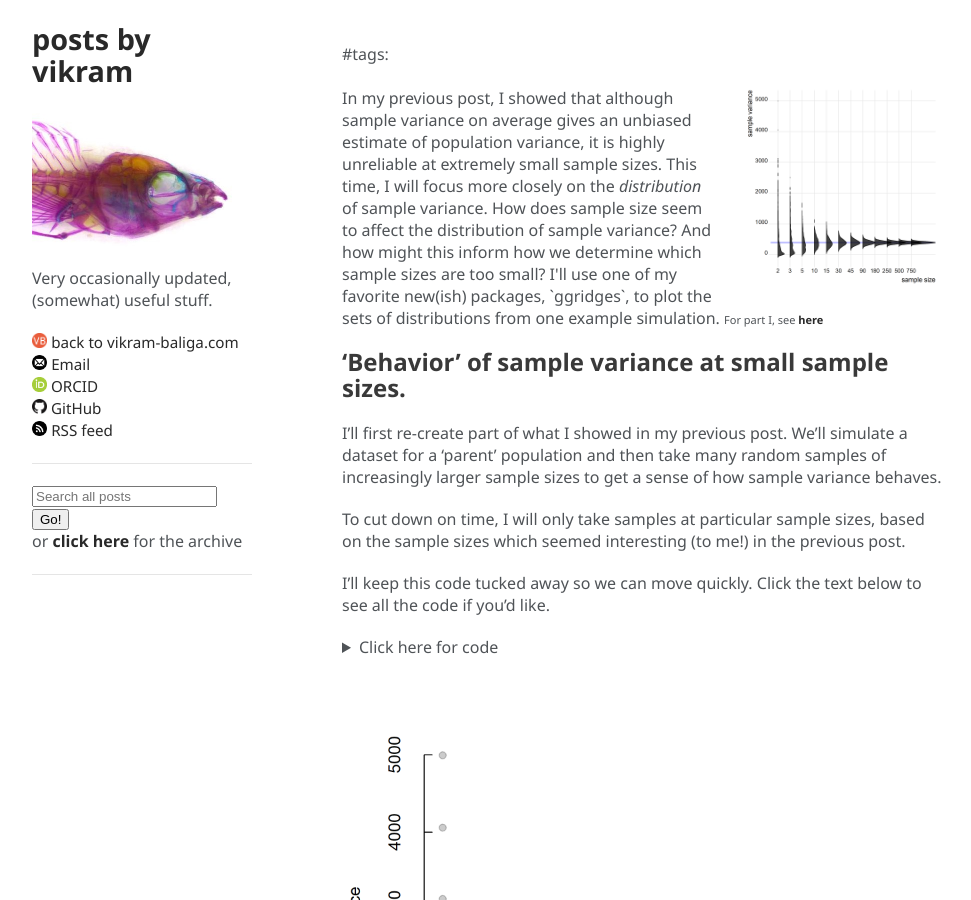
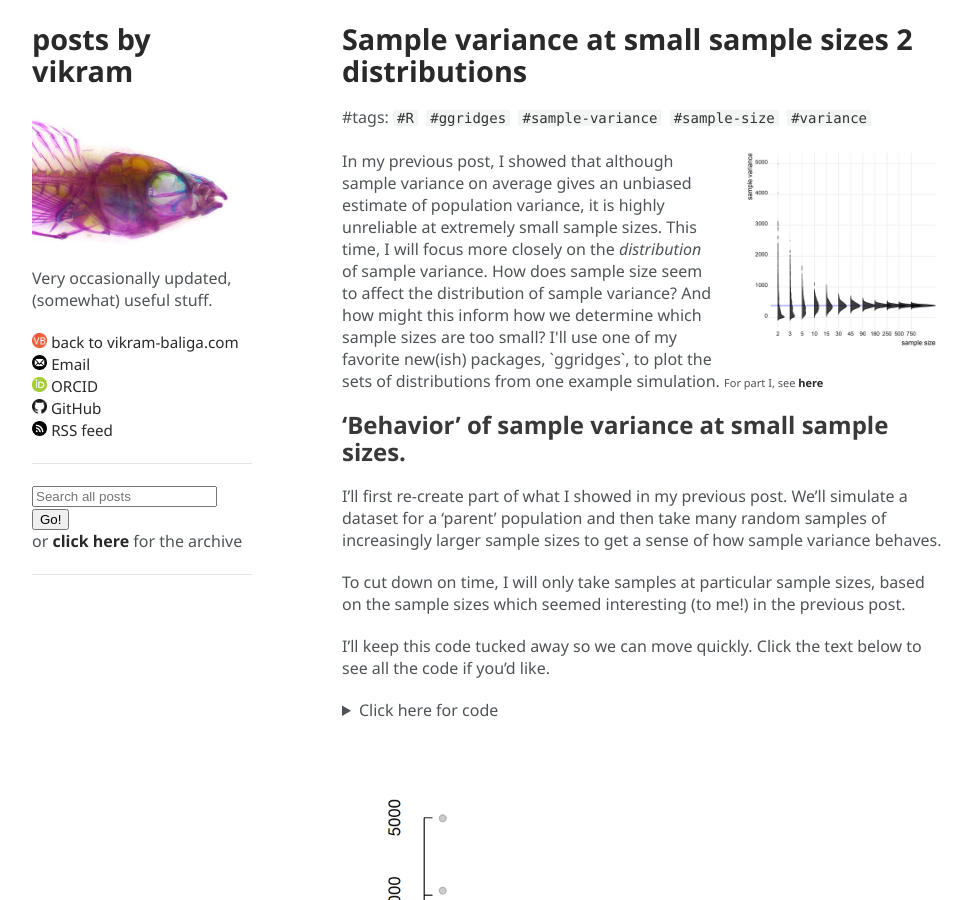
Before and after one commit to vbaliga/vbaliga.github.io, a Jekyll site: the page built from _posts/2019-05-12-sample-variance-distributions-ggridges.md, in a window 1280 px wide and 900 px high. Shown: the whole window, without its empty margins (153-1124 px from the left). Built offline with Jekyll 4.4.1, drawn with Linux system fonts in a browser that asks for light colours; our own code applies the rules of GitHub Pages for plain Markdown files; a script that is not in the unit is left out; some of the changed text lies outside the part shown.

Commit message:
Update 2019-05-12-sample-variance-distributions-ggridges.md

```diff
--- a/_posts/2019-05-12-sample-variance-distributions-ggridges.md
+++ b/_posts/2019-05-12-sample-variance-distributions-ggridges.md
@@ -1,7 +1,7 @@
 ---
 layout: post
 tags: ["R","ggridges","sample-variance","sample-size","variance"]
-title: Sample variance at small sample sizes 2: distributions
+title: Sample variance at small sample sizes 2 distributions
 ---
 
 <p>
```
